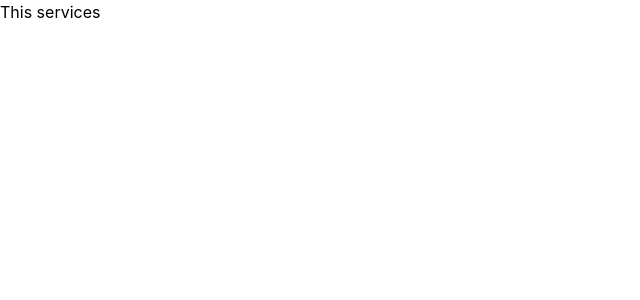
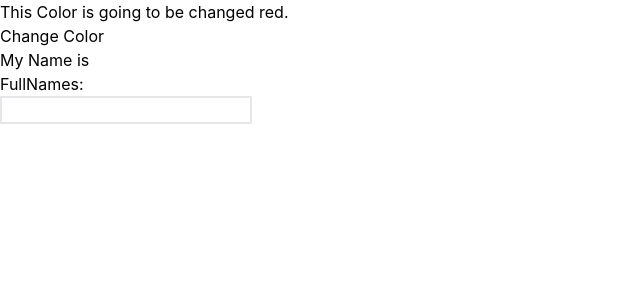
Before and after one commit to muhayimanatheo/classreact, a React (Create React App) app in the folder react-ecommerce/: page /services in a window 1280 px wide. Shown: the top 300 px of the page, without its empty margins (0-640 px from the left). Built offline with nearby package versions, Linux system fonts and the light colour scheme.

Commit message:
UseState &useffect work successfully

```diff
--- a/react-ecommerce/src/components/services.js
+++ b/react-ecommerce/src/components/services.js
@@ -1,12 +1,22 @@
-import React from "react";
+import React, {useState} from "react";
 //import { Link } from "react-router-dom";
 function ServicesFunc() {
-    return (
-        <div>
-            <h1>This services</h1>
-        </div>
+     const [color, setColor] = useState('red');
+     const [name, setFirstName] = useState('');
 
-    );
+  // Function to handle color change
+  const handleColorChange = (newColor) => {
+    setColor(newColor);
+  };
+
+  return (
+    <div>
+      <p className={`text-${color}-500`}>This Color is going to be changed {color}.</p>
+      <button onClick={() => handleColorChange('blue')}>Change Color</button>
+      <p>My Name is {name}</p>
+            <label >FullNames:</label><br/>
+            <input type="text" value={name} name="name" onChange={e => setFirstName(e.target.value)} className="border-2"/>
+    </div>
+  );
 }
-
 export default ServicesFunc;
--- a/react-ecommerce/src/index.css
+++ b/react-ecommerce/src/index.css
@@ -2,8 +2,7 @@
 @tailwind components;
 @tailwind utilities;
 body {
-  background-color:;
-  margin: 0;
+    margin: 0;
   font-family: -apple-system, BlinkMacSystemFont, 'Segoe UI', 'Roboto', 'Oxygen',
     'Ubuntu', 'Cantarell', 'Fira Sans', 'Droid Sans', 'Helvetica Neue',
     sans-serif;
```
